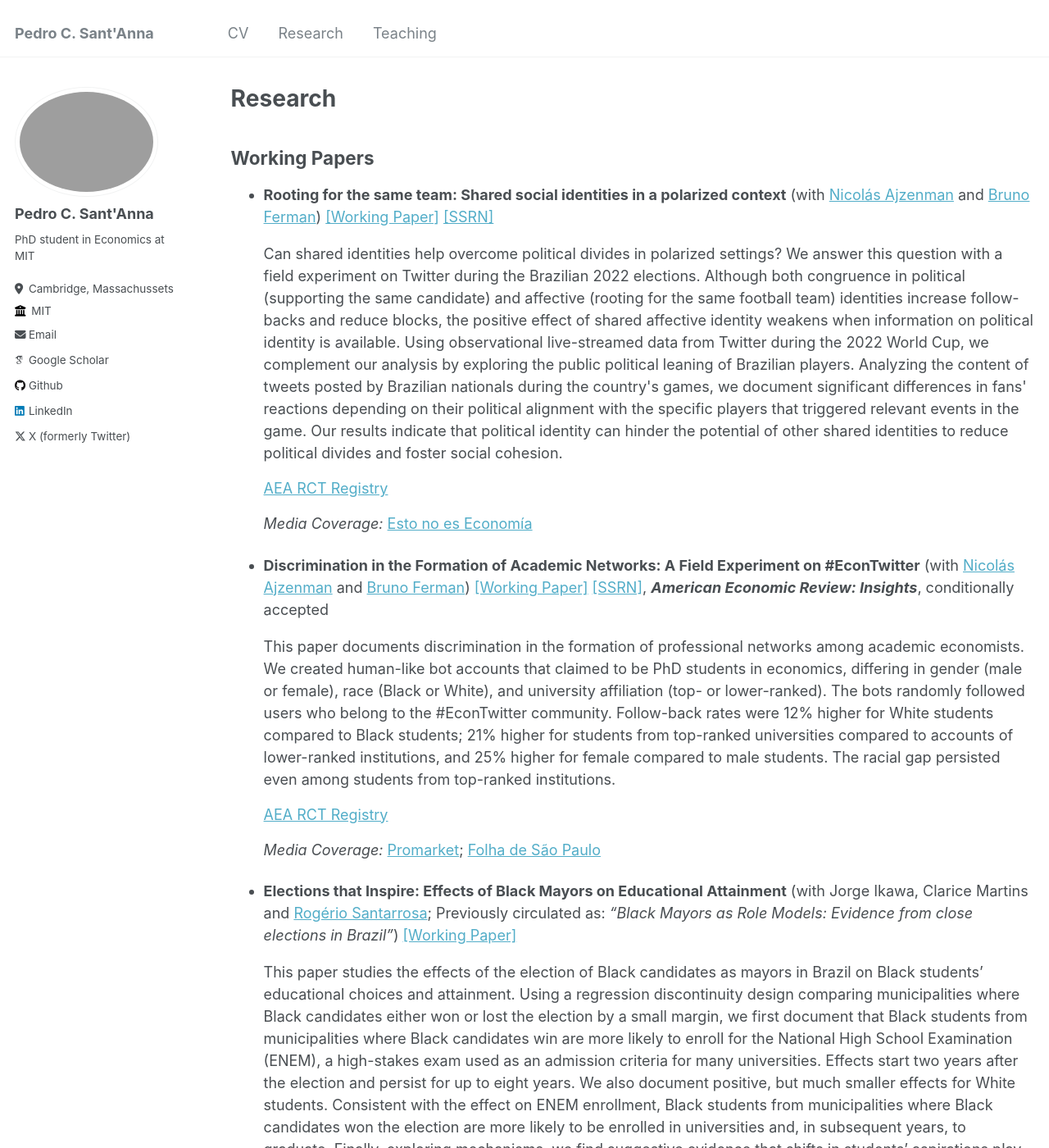
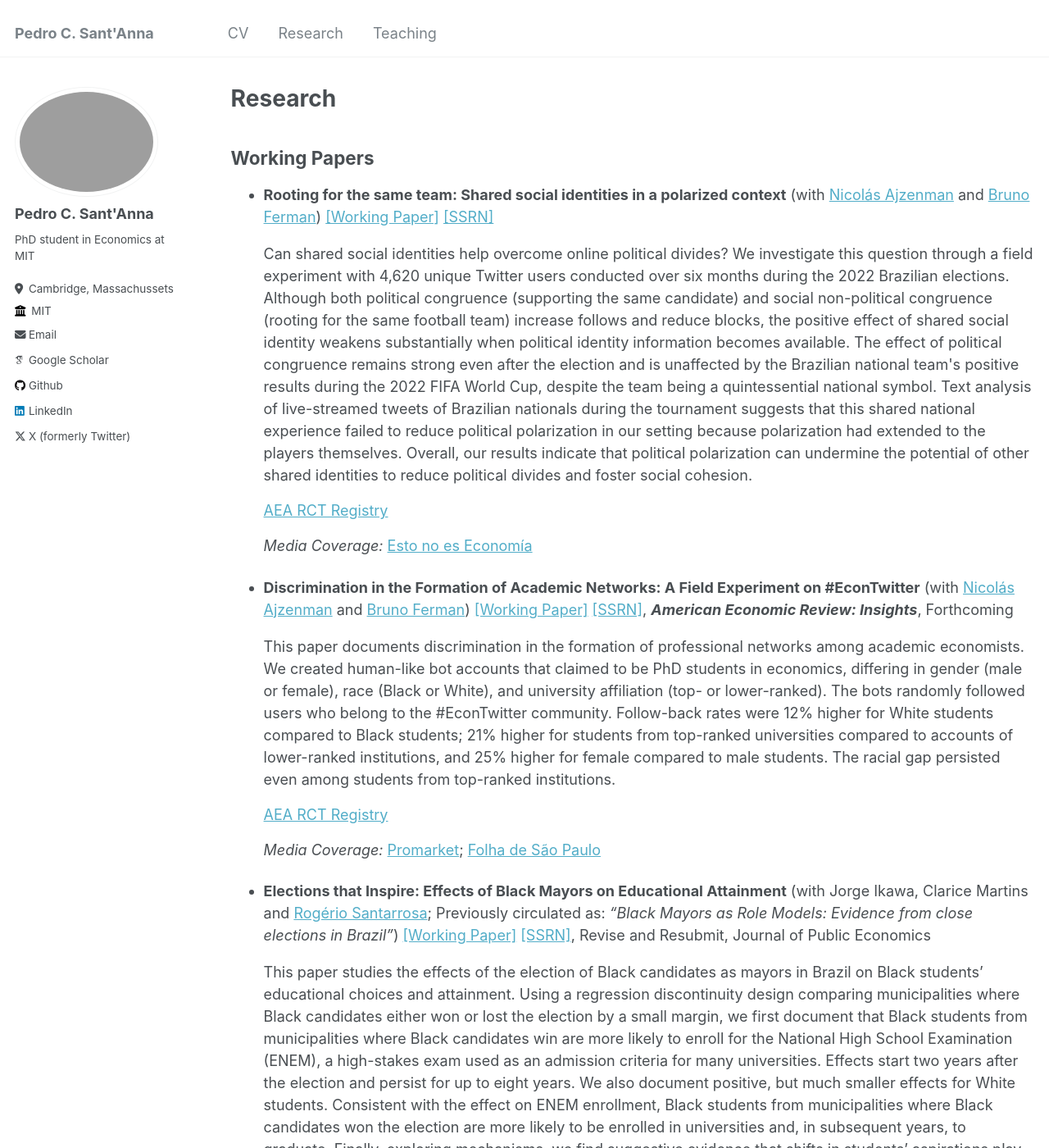
Before and after one commit to pedrosant-anna/pedrosant-anna.github.io, a Jekyll site: the page built from _pages/research.md, in a window 1280 px wide and 1400 px high. Shown: the whole window at 82% size. Built offline with Jekyll 4.4.1, drawn with Linux system fonts in a browser that asks for light colours; some web fonts are replaced.

Commit message:
Update research.md

```diff
--- a/_pages/research.md
+++ b/_pages/research.md
@@ -5,17 +5,17 @@ permalink: /research/
 author_profile: true
 ---
 ## **Working Papers**
-- **Rooting for the same team: Shared social identities in a polarized context** (with <a href="http://www.ajzenman.com/" target="_blank">Nicolás Ajzenman</a> and <a href="https://sites.google.com/site/brunoferman/" target="_blank">Bruno Ferman</a>) <a href="../files/Polarization_Twitter_July8.pdf" target="_blank">[Working Paper]</a>  <a href="http://ssrn.com/abstract=4326148" target="_blank">[SSRN]</a>
+- **Rooting for the same team: Shared social identities in a polarized context** (with <a href="http://www.ajzenman.com/" target="_blank">Nicolás Ajzenman</a> and <a href="https://sites.google.com/site/brunoferman/" target="_blank">Bruno Ferman</a>) <a href="../files/Polarization_Twitter_Mar21.pdf" target="_blank">[Working Paper]</a>  <a href="http://ssrn.com/abstract=4326148" target="_blank">[SSRN]</a>
 
 <div style="margin-left: 40px;">
-<p style="padding-top:0;line-height: 1.5em;margin-bottom:-2px;">Can shared identities help overcome political divides in polarized settings? We answer this question with a field experiment on Twitter during the Brazilian 2022 elections. Although both congruence in political (supporting the same candidate) and affective (rooting for the same football team) identities increase follow-backs and reduce blocks, the positive effect of shared affective identity weakens when information on political identity is available. Using observational live-streamed data from Twitter during the 2022 World Cup, we complement our analysis by exploring the public political leaning of Brazilian players. Analyzing the content of tweets posted by Brazilian nationals during the country's games, we document significant differences in fans' reactions depending on their political alignment with the specific players that triggered relevant events in the game. Our results indicate that political identity can hinder the potential of other shared identities to reduce political divides and foster social cohesion.</p>
+<p style="padding-top:0;line-height: 1.5em;margin-bottom:-2px;">Can shared social identities help overcome online political divides? We investigate this question through a field experiment with 4,620 unique Twitter users conducted over six months during the 2022 Brazilian elections. Although both political congruence (supporting the same candidate) and social non-political congruence (rooting for the same football team) increase follows and reduce blocks, the positive effect of shared social identity weakens substantially when political identity information becomes available. The effect of political congruence remains strong even after the election and is unaffected by the Brazilian national team's positive results during the 2022 FIFA World Cup, despite the team being a quintessential national symbol. Text analysis of live-streamed tweets of Brazilian nationals during the tournament suggests that this shared national experience failed to reduce political polarization in our setting because polarization had extended to the players themselves. Overall, our results indicate that political polarization can undermine the potential of other shared identities to reduce political divides and foster social cohesion.</p>
 
 <p style="margin-bottom:-2px;"><a href="https://www.socialscienceregistry.org/trials/9982" target="_blank">AEA RCT Registry</a></p>
 
 <p><em>Media Coverage:</em> <a href="https://www.noeseconomia.com/p/si-esto-no-es-economia-que-es" target="_blank">Esto no es Economía</a></p>
 </div>
 
-- **Discrimination in the Formation of Academic Networks: A Field Experiment on #EconTwitter** (with <a href="http://www.ajzenman.com/" target="_blank">Nicolás Ajzenman</a> and <a href="https://sites.google.com/site/brunoferman/" target="_blank">Bruno Ferman</a>) <a href="../files/Discrimination_Twitter_Jan13.pdf" target="_blank">[Working Paper]</a> <a href="http://ssrn.com/abstract=4323614" target="_blank">[SSRN]</a>, **_American Economic Review: Insights_**, conditionally accepted
+- **Discrimination in the Formation of Academic Networks: A Field Experiment on #EconTwitter** (with <a href="http://www.ajzenman.com/" target="_blank">Nicolás Ajzenman</a> and <a href="https://sites.google.com/site/brunoferman/" target="_blank">Bruno Ferman</a>) <a href="../files/Discrimination_Twitter_Jan13.pdf" target="_blank">[Working Paper]</a> <a href="http://ssrn.com/abstract=4323614" target="_blank">[SSRN]</a>, **_American Economic Review: Insights_**, Forthcoming
 
 <div style="margin-left: 40px;">
 <p style="padding-top:0;line-height:1.5em;margin-bottom:-2px;">This paper documents discrimination in the formation of professional networks among academic economists. We created human-like bot accounts that claimed to be PhD students in economics, differing in gender (male or female), race (Black or White), and university affiliation (top- or lower-ranked). The bots randomly followed users who belong to the #EconTwitter community. Follow-back rates were 12% higher for White students compared to Black students; 21% higher for students from top-ranked universities compared to accounts of lower-ranked institutions, and 25% higher for female compared to male students. The racial gap persisted even among students from top-ranked institutions.</p>
@@ -25,7 +25,7 @@ author_profile: true
 <p><em>Media Coverage:</em> <a href="https://www.promarket.org/2023/05/16/discrimination-in-the-formation-of-academic-networks-at-econtwitter/" target="_blank">Promarket</a>; <a href="https://www1.folha.uol.com.br/blogs/politicas-e-justica/2023/04/redes-profissionais-e-discriminacao-no-twitter.shtmls" target="_blank">Folha de São Paulo</a></p>
 </div>
 
-- **Elections that Inspire: Effects of Black Mayors on Educational Attainment** (with Jorge Ikawa, Clarice Martins and <a href="https://rogeriosantarrosa.wordpress.com/" target="_blank">Rogério Santarrosa</a>; Previously circulated as: *"Black Mayors as Role Models: Evidence from close elections in Brazil"*) <a href="../files/BlackMayors_May9.pdf" target="_blank">[Working Paper]</a>
+- **Elections that Inspire: Effects of Black Mayors on Educational Attainment** (with Jorge Ikawa, Clarice Martins and <a href="https://rogeriosantarrosa.wordpress.com/" target="_blank">Rogério Santarrosa</a>; Previously circulated as: *"Black Mayors as Role Models: Evidence from close elections in Brazil"*) <a href="../files/BlackMayors_May9.pdf" target="_blank">[Working Paper]</a> <a href="https://papers.ssrn.com/sol3/papers.cfm?abstract_id=5060450" target="_blank">[SSRN]</a>, Revise and Resubmit, Journal of Public Economics
 
 <div style="margin-left: 40px;">
 <p style="padding-top:0;line-height:1.5em;margin-bottom:-2px;"> This paper studies the effects of the election of Black candidates as mayors in Brazil on Black students’ educational choices and attainment. Using a regression discontinuity design comparing municipalities where Black candidates either won or lost the election by a small margin, we first document that Black students from municipalities where Black candidates win are more likely to enroll for the National High School Examination (ENEM), a high-stakes exam used as an admission criteria for many universities. Effects start two years after the election and persist for up to eight years. We also document positive, but much smaller effects for White students. Consistent with the effect on ENEM enrollment, Black students from municipalities where Black candidates won the election are more likely to be enrolled in universities and, in subsequent years, to graduate. Finally, exploring mechanisms, we find suggestive evidence that shifts in students’ aspirations play (at least partially) an important role: (i) secondary and tertiary education are not primary responsibilities of mayors; (ii) Black mayors do not change policies that could affect our outcomes; and (iii) the effects are strong and similar for Black students from both public and private schools, while weaker for White students from public schools.</p>
```
